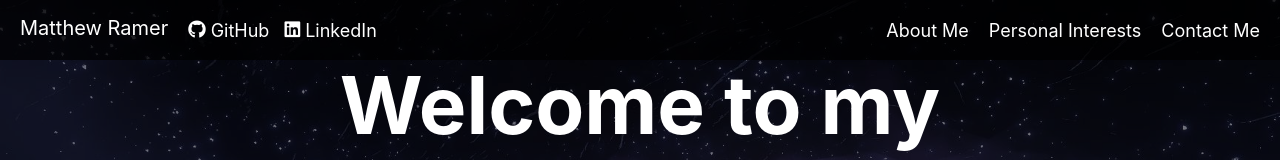
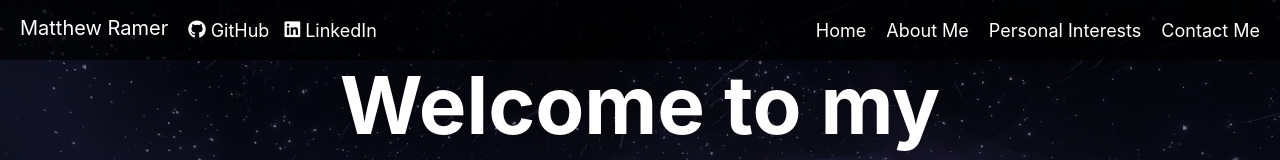
Before and after one commit to MatthewRamer/MatthewRamer.github.io, a React (Create React App) app: page / in a window 1280 px wide. Shown: the top 160 px of the page. Built offline with nearby package versions, Linux system fonts and the light colour scheme.

Commit message:
Added home to navbar

```diff
--- a/src/components/Hero.js
+++ b/src/components/Hero.js
@@ -3,7 +3,7 @@ import './Hero.css';
 
 const Hero = () => {
   return (
-    <div className="hero">
+    <div id="hero" className="hero">
     <div className="hero-overlay"></div>
       <div className="hero-content">
         <h1 className="hero-title">Welcome to my Professional Website</h1>
--- a/src/components/Navbar.js
+++ b/src/components/Navbar.js
@@ -1,4 +1,3 @@
-// src/components/Navbar.js
 import React from 'react';
 import './Navbar.css';
 
@@ -15,6 +14,11 @@ const Navbar = () => {
         </a>
       </div>
       <ul className="nav-menu">
+      <li className="nav-item">
+          <a href="#hero" className="nav-links">
+            Home
+          </a>
+        </li>
         <li className="nav-item">
           <a href="#about-me" className="nav-links">
             About Me
--- a/src/index.css
+++ b/src/index.css
@@ -8,7 +8,7 @@
     font-family: -apple-system, BlinkMacSystemFont, 'Segoe UI', 'Roboto', 'Oxygen', 'Ubuntu', 'Cantarell', 'Fira Sans', 'Droid Sans', 'Helvetica Neue', sans-serif;
     -webkit-font-smoothing: antialiased;
     -moz-osx-font-smoothing: grayscale;
-    background: #f0f0f0; /* You can set your background color or image here */
+    background: #f0f0f0;
     min-height: 100vh;
     display: flex;
     flex-direction: column;
```
